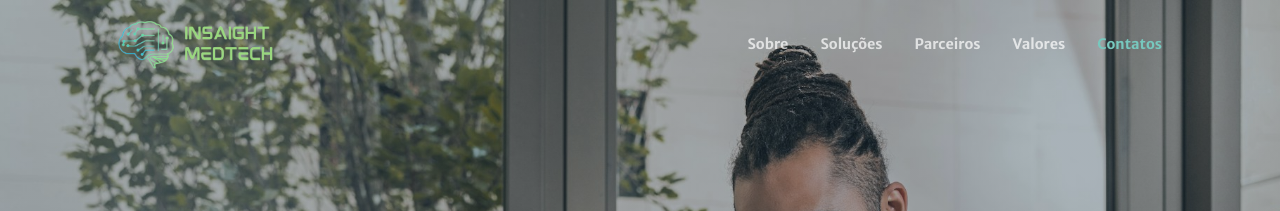
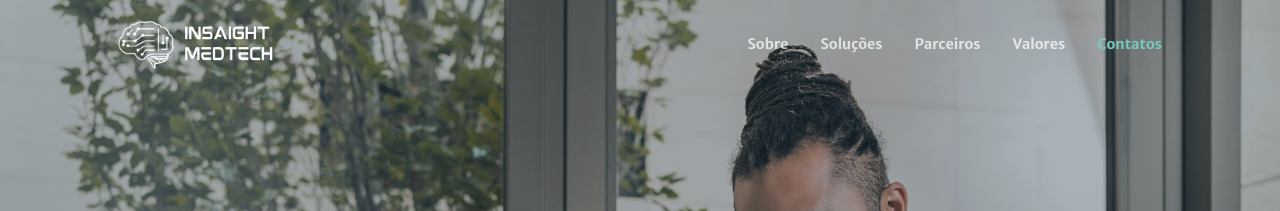
Before and after one commit to Vianest-iTec/vianest-itec.github.io, a Jekyll site: the page built from index.md, in a window 1280 px wide. Shown: the top 211 px of the page. Built offline with Jekyll 4.4.1, drawn with Linux system fonts in a browser that asks for light colours; comment, search, counter and statistics services are not loaded.

Commit message:
feat(logo): add color behavior

```diff
--- a/_includes/nav.html
+++ b/_includes/nav.html
@@ -1,7 +1,7 @@
 <nav class="navbar navbar-expand-lg navbar-light fixed-top py-3" id="mainNav">
     <div class="container px-4 px-lg-5">
         {% if site.logo %}
-        <a class="navbar-brand" href="/#"><img style="height: 3rem" src="{{ site.logo | relative_url }}" alt="{{ site.title }}" /></a>
+        <a class="navbar-brand" href="/#"><img class="navbar-logo" src="{{ site.logo | relative_url }}" alt="{{ site.title }}" /></a>
         {% else %}
         <a class="navbar-brand" href="/#">{{ site.title }}</a>
         {% endif %}
--- /dev/null
+++ b/_sass/_logo.scss
@@ -0,0 +1,9 @@
+.navbar-logo {
+    height: 3rem;
+}
+
+@media (min-width: 992px) {
+    #mainNav:not(.navbar-shrink) .navbar-logo {
+        filter: saturate(0) brightness(100);
+    }
+}
--- a/assets/css/main.scss
+++ b/assets/css/main.scss
@@ -8,5 +8,6 @@
         "member-box",
         "timeline",
         "page",
-        "icons"
+        "icons",
+        "logo"
 ;
```
